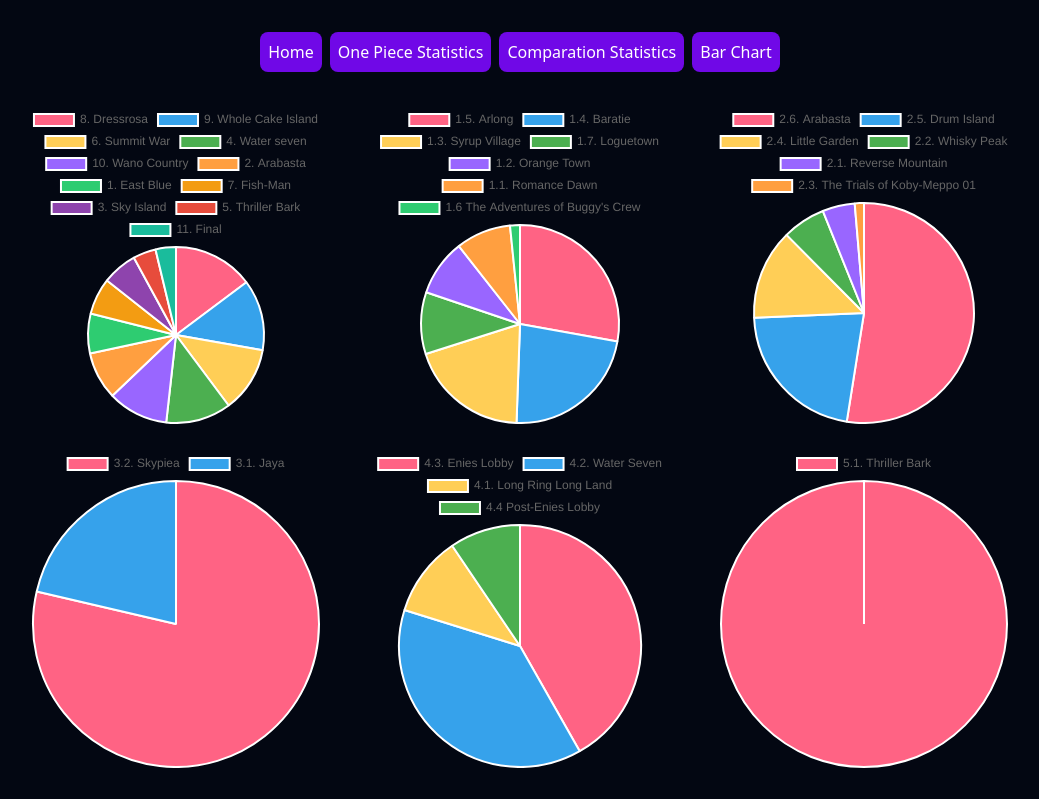
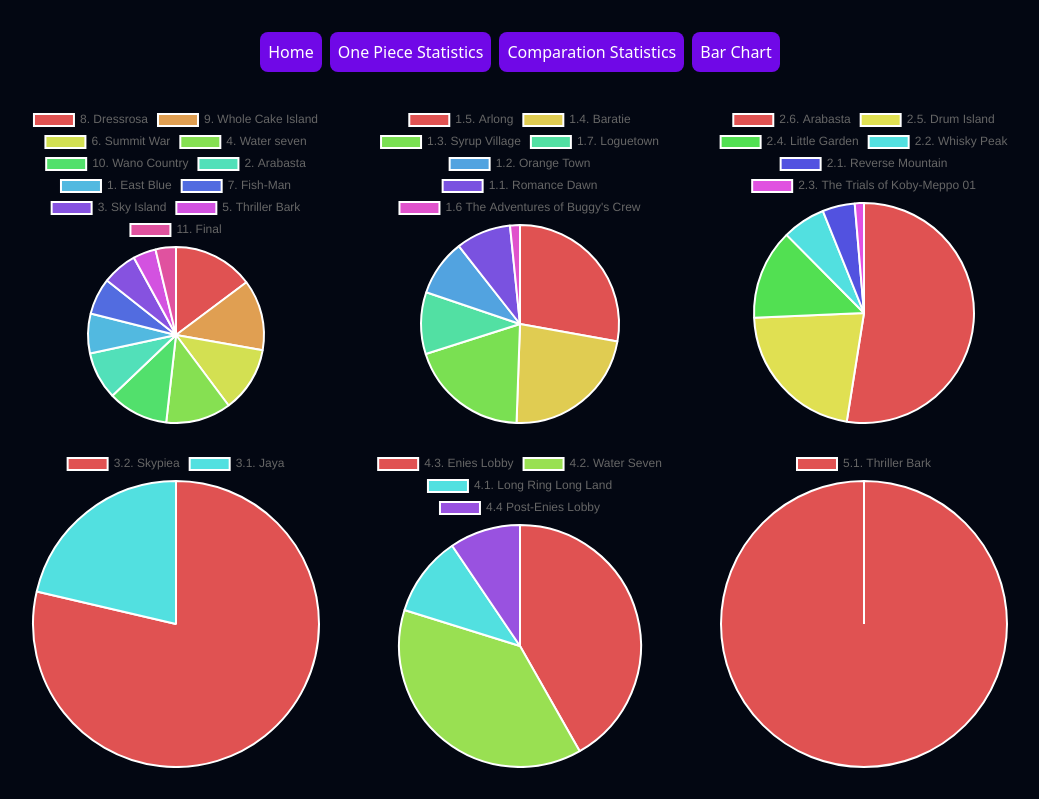
Before and after one commit to JavierOrtunoRoig/one-piece-statistics, a Next.js app: page /one-pace in a window 1280 px wide. Shown: the top 799 px of the page, without its empty margins (120-1159 px from the left). Built offline with nearby package versions, Linux system fonts and the light colour scheme.

Commit message:
improve charts

```diff
--- a/components/Chart.tsx
+++ b/components/Chart.tsx
@@ -22,24 +22,6 @@
 import onePace from '@/assets/one_pace.json';
 import onePiece from '@/assets/one_piece.json';
 
-// Registrar elementos necesarios para Chart.js
-
-const COLORS = [
-  '#FF6384',
-  '#36A2EB',
-  '#FFCE56',
-  '#4CAF50',
-  '#9966FF',
-  '#FF9F40',
-
-  '#2ECC71',
-  '#F39C12',
-  '#8E44AD',
-  '#E74C3C',
-  '#1ABC9C',
-  '#3498DB',
-];
-
 interface PieChartProps {
   chartId: string;
   arc?: string;
@@ -47,6 +29,19 @@
   type: 'PIE' | 'BAR';
   comparation: boolean;
 }
+
+ChartJS.register(
+  ArcElement,
+  BarElement,
+  Tooltip,
+  Legend,
+  CategoryScale,
+  LinearScale,
+);
+
+const generateColors = (n: number): string[] => {
+  return Array.from({ length: n }, (_, i) => `hsl(${(i * 360) / n}, 70%, 60%)`);
+};
 
 const Chart: FC<PieChartProps> = ({
   chartId,
@@ -57,12 +52,6 @@
 }) => {
   let labels: string[] = [];
   let data: number[] = [];
-
-  if (type === 'PIE') {
-    ChartJS.register(ArcElement, Tooltip, Legend);
-  } else {
-    ChartJS.register(BarElement, CategoryScale, LinearScale, Tooltip, Legend);
-  }
 
   if (!arc && !comparation) {
     const sagasChartInformation = getAllSagasChartInformation(serieData).sort(
@@ -105,7 +94,7 @@
       {
         label: 'Duration',
         data: data,
-        backgroundColor: COLORS,
+        backgroundColor: generateColors(data.length),
       },
     ],
   };
@@ -150,8 +139,6 @@
     },
   };
 
-  console.log({ optios: { ...options, ...barOptions } });
-
   return type === 'PIE' ? (
     <Pie id={chartId} data={chartData} options={options} />
   ) : (
```
